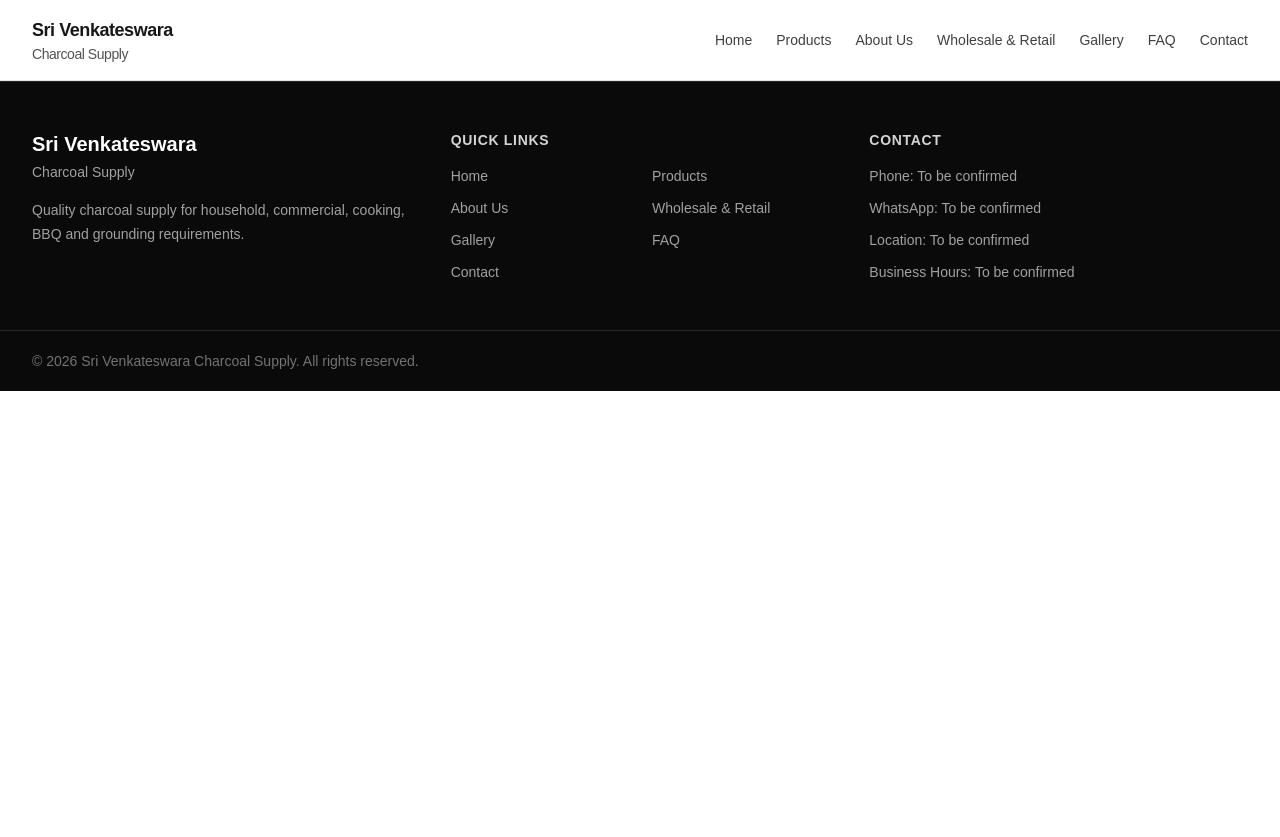
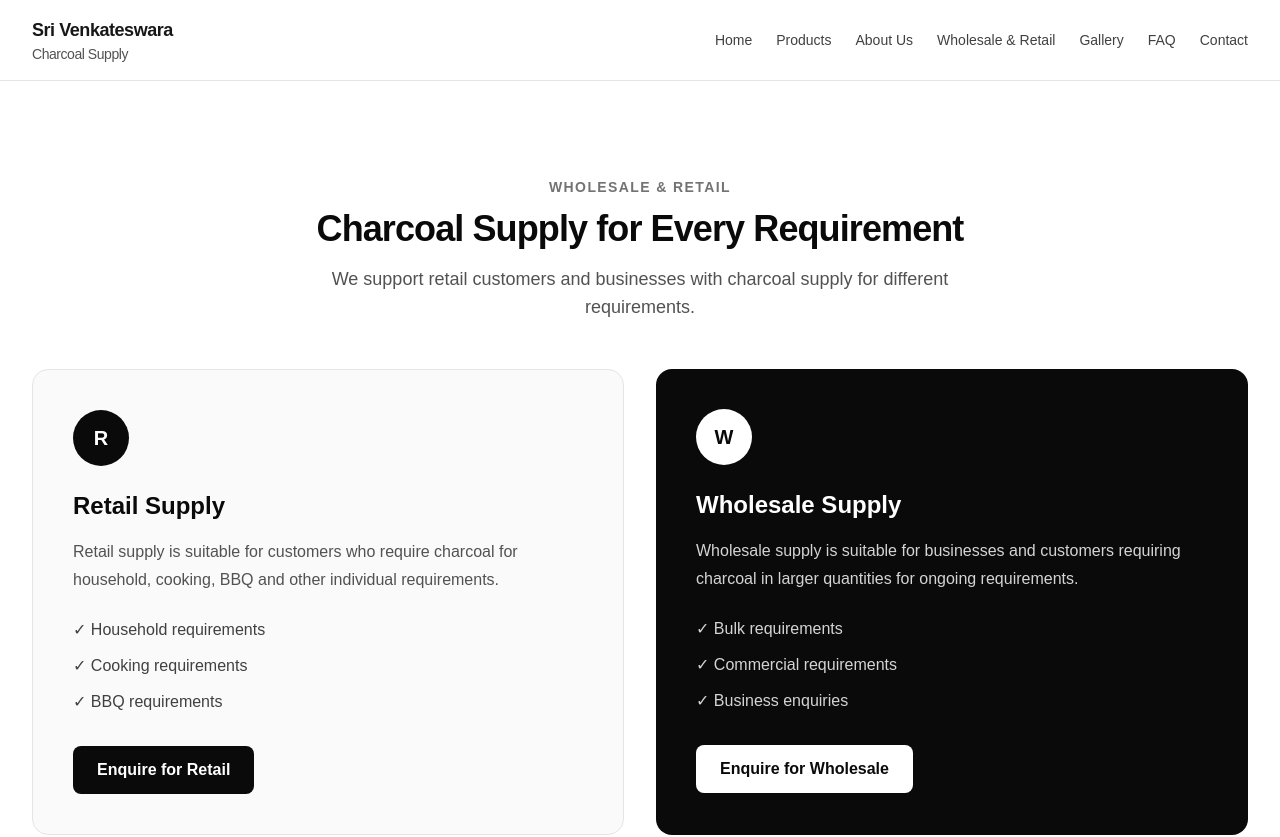
Before and after one commit to Narendra-Git1/sri-venkateswara-charcoal-supply, a React (Vite) app: page /wholesale-retail in a window 1280 px wide. Shown: the top 837 px of the page. Before the commit the page ends 800 px from the top, so only its background shows below. Built offline with nearby package versions, Linux system fonts and the light colour scheme.

Commit message:
feat: complete sprint 4 business pages

```diff
--- a/src/components/layout/Navbar.jsx
+++ b/src/components/layout/Navbar.jsx
@@ -2,12 +2,12 @@
 
 const navItems = [
   { label: "Home", href: "/" },
-  { label: "Products", href: "#products" },
-  { label: "About Us", href: "#about" },
-  { label: "Wholesale & Retail", href: "#wholesale" },
-  { label: "Gallery", href: "#gallery" },
-  { label: "FAQ", href: "#faq" },
-  { label: "Contact", href: "#contact" },
+  { label: "Products", href: "/products" },
+  { label: "About Us", href: "/about" },
+  { label: "Wholesale & Retail", href: "/wholesale-retail" },
+  { label: "Gallery", href: "/gallery" },
+  { label: "FAQ", href: "/faq" },
+  { label: "Contact", href: "/contact" },
 ]
 
 function Navbar() {
--- a/src/pages/About/About.jsx
+++ b/src/pages/About/About.jsx
@@ -2,8 +2,10 @@
 
 function About() {
   return (
-    <section id="about" className="bg-white py-20 sm:py-24">
+    <main>
+      <section className="bg-white py-20 sm:py-24">
         <div className="mx-auto max-w-5xl px-4 sm:px-6 lg:px-8">
+
           <SectionHeading
             eyebrow="ABOUT US"
             title="Reliable Charcoal Supply"
@@ -12,30 +14,34 @@
           />
 
           <div className="mt-12 grid gap-8 md:grid-cols-2">
+
             <div className="rounded-2xl border border-neutral-200 bg-neutral-50 p-8">
-            <h3 className="text-2xl font-bold text-neutral-950">
+              <h2 className="text-2xl font-bold text-neutral-950">
                 Quality Products
-            </h3>
+              </h2>
 
               <p className="mt-4 leading-7 text-neutral-600">
-              We focus on supplying suitable charcoal products for different
-              customer and business requirements.
+                We focus on supplying suitable charcoal products for
+                different customer and business requirements.
               </p>
             </div>
 
-          <div className="rounded-2xl border border-neutral-200 bg-neutral-950 p-8 text-white">
-            <h3 className="text-2xl font-bold">
+            <div className="rounded-2xl bg-neutral-950 p-8 text-white">
+              <h2 className="text-2xl font-bold">
                 Reliable Supply
-            </h3>
+              </h2>
 
               <p className="mt-4 leading-7 text-neutral-300">
-              Our goal is to provide dependable charcoal supply for both
-              retail customers and businesses requiring larger quantities.
+                Our goal is to provide dependable charcoal supply for
+                both retail customers and businesses requiring larger
+                quantities.
               </p>
             </div>
+
           </div>
         </div>
       </section>
+    </main>
   )
 }
 
--- /dev/null
+++ b/src/pages/FAQ/FAQ.jsx
@@ -0,0 +1,71 @@
+import SectionHeading from "../../components/common/SectionHeading"
+
+const faqs = [
+  {
+    question: "What types of charcoal do you supply?",
+    answer:
+      "We supply charcoal for iron heating, electrical grounding, tandoor cooking, BBQ and other requirements.",
+  },
+  {
+    question: "Do you provide wholesale quantities?",
+    answer:
+      "Yes. We support bulk and commercial requirements. Customers can enquire with their quantity and requirement.",
+  },
+  {
+    question: "Can I purchase charcoal for household use?",
+    answer:
+      "Yes. Retail supply is available for household, cooking and BBQ requirements.",
+  },
+  {
+    question: "How can I enquire about a product?",
+    answer:
+      "You can contact us through the enquiry options provided on the website.",
+  },
+  {
+    question: "Do you provide delivery?",
+    answer:
+      "Delivery availability and service areas can be confirmed directly with us based on the requirement.",
+  },
+]
+
+function FAQ() {
+  return (
+    <main>
+      <section className="bg-white py-20 sm:py-24">
+        <div className="mx-auto max-w-4xl px-4 sm:px-6 lg:px-8">
+
+          <SectionHeading
+            eyebrow="FAQ"
+            title="Frequently Asked Questions"
+            description="Find answers to common questions about our charcoal products and supply."
+            align="center"
+          />
+
+          <div className="mt-12 space-y-4">
+            {faqs.map((faq) => (
+              <details
+                key={faq.question}
+                className="group rounded-2xl border border-neutral-200 bg-white p-6 shadow-sm"
+              >
+                <summary className="cursor-pointer list-none pr-8 text-lg font-bold text-neutral-950">
+                  {faq.question}
+
+                  <span className="float-right text-2xl transition-transform group-open:rotate-45">
+                    +
+                  </span>
+                </summary>
+
+                <p className="mt-4 leading-7 text-neutral-600">
+                  {faq.answer}
+                </p>
+              </details>
+            ))}
+          </div>
+
+        </div>
+      </section>
+    </main>
+  )
+}
+
+export default FAQ
--- /dev/null
+++ b/src/pages/Gallery/Gallery.jsx
@@ -0,0 +1,68 @@
+import SectionHeading from "../../components/common/SectionHeading"
+
+const galleryImages = [
+  {
+    id: "iron-charcoal",
+    name: "Iron Charcoal",
+    image: "/images/iron-charcoal.jpg",
+  },
+  {
+    id: "grounding-charcoal",
+    name: "Grounding Charcoal",
+    image: "/images/grounding-charcoal.jpg",
+  },
+  {
+    id: "tandoor-charcoal",
+    name: "Tandoor Charcoal",
+    image: "/images/tandoor-charcoal.jpg",
+  },
+  {
+    id: "bbq-charcoal",
+    name: "BBQ Charcoal",
+    image: "/images/bbq-charcoal.jpg",
+  },
+]
+
+function Gallery() {
+  return (
+    <main>
+      <section className="bg-white py-20 sm:py-24">
+        <div className="mx-auto max-w-7xl px-4 sm:px-6 lg:px-8">
+
+          <SectionHeading
+            eyebrow="GALLERY"
+            title="Our Charcoal Products"
+            description="Explore our charcoal products and applications."
+            align="center"
+          />
+
+          <div className="mt-12 grid gap-6 sm:grid-cols-2 lg:grid-cols-4">
+            {galleryImages.map((item) => (
+              <div
+                key={item.id}
+                className="group overflow-hidden rounded-2xl border border-neutral-200 bg-white shadow-sm"
+              >
+                <div className="overflow-hidden">
+                  <img
+                    src={item.image}
+                    alt={item.name}
+                    className="h-72 w-full object-cover transition duration-500 group-hover:scale-105"
+                  />
+                </div>
+
+                <div className="p-5">
+                  <h2 className="text-xl font-bold text-neutral-950">
+                    {item.name}
+                  </h2>
+                </div>
+              </div>
+            ))}
+          </div>
+
+        </div>
+      </section>
+    </main>
+  )
+}
+
+export default Gallery
--- /dev/null
+++ b/src/pages/WholesaleRetail/WholesaleRetail.jsx
@@ -0,0 +1,85 @@
+import SectionHeading from "../../components/common/SectionHeading"
+
+function WholesaleRetail() {
+  return (
+    <main>
+      <section className="bg-white py-20 sm:py-24">
+        <div className="mx-auto max-w-7xl px-4 sm:px-6 lg:px-8">
+
+          <SectionHeading
+            eyebrow="WHOLESALE & RETAIL"
+            title="Charcoal Supply for Every Requirement"
+            description="We support retail customers and businesses with charcoal supply for different requirements."
+            align="center"
+          />
+
+          <div className="mt-12 grid gap-8 lg:grid-cols-2">
+
+            {/* Retail */}
+            <div className="rounded-2xl border border-neutral-200 bg-neutral-50 p-8 sm:p-10">
+              <div className="flex h-14 w-14 items-center justify-center rounded-full bg-neutral-950 text-xl font-bold text-white">
+                R
+              </div>
+
+              <h2 className="mt-6 text-2xl font-bold text-neutral-950">
+                Retail Supply
+              </h2>
+
+              <p className="mt-4 leading-7 text-neutral-600">
+                Retail supply is suitable for customers who require
+                charcoal for household, cooking, BBQ and other
+                individual requirements.
+              </p>
+
+              <ul className="mt-6 space-y-3 text-neutral-700">
+                <li>✓ Household requirements</li>
+                <li>✓ Cooking requirements</li>
+                <li>✓ BBQ requirements</li>
+              </ul>
+
+              <a
+                href="/#contact"
+                className="mt-8 inline-flex rounded-lg bg-neutral-950 px-6 py-3 font-semibold text-white transition hover:bg-neutral-800"
+              >
+                Enquire for Retail
+              </a>
+            </div>
+
+            {/* Wholesale */}
+            <div className="rounded-2xl bg-neutral-950 p-8 text-white sm:p-10">
+              <div className="flex h-14 w-14 items-center justify-center rounded-full bg-white text-xl font-bold text-neutral-950">
+                W
+              </div>
+
+              <h2 className="mt-6 text-2xl font-bold">
+                Wholesale Supply
+              </h2>
+
+              <p className="mt-4 leading-7 text-neutral-300">
+                Wholesale supply is suitable for businesses and
+                customers requiring charcoal in larger quantities
+                for ongoing requirements.
+              </p>
+
+              <ul className="mt-6 space-y-3 text-neutral-300">
+                <li>✓ Bulk requirements</li>
+                <li>✓ Commercial requirements</li>
+                <li>✓ Business enquiries</li>
+              </ul>
+
+              <a
+                href="/#contact"
+                className="mt-8 inline-flex rounded-lg bg-white px-6 py-3 font-semibold text-neutral-950 transition hover:bg-neutral-200"
+              >
+                Enquire for Wholesale
+              </a>
+            </div>
+
+          </div>
+        </div>
+      </section>
+    </main>
+  )
+}
+
+export default WholesaleRetail
--- a/src/routes/AppRoutes.jsx
+++ b/src/routes/AppRoutes.jsx
@@ -3,6 +3,10 @@
 import Home from "../pages/Home/Home"
 import Products from "../pages/Products/Products"
 import ProductDetails from "../pages/ProductDetails/ProductDetails"
+import About from "../pages/About/About"
+import WholesaleRetail from "../pages/WholesaleRetail/WholesaleRetail"
+import Gallery from "../pages/Gallery/Gallery"
+import FAQ from "../pages/FAQ/FAQ"
 
 function AppRoutes() {
   return (
@@ -13,7 +17,15 @@
         path="/products/:productId"
         element={<ProductDetails />}
       />
+      <Route path="/about" element={<About />} />
+      <Route
+  path="/wholesale-retail"
+  element={<WholesaleRetail />}
+/>
+<Route path="/gallery" element={<Gallery />} />
+<Route path="/faq" element={<FAQ />} />
     </Routes>
+
   )
 }
 
```
Lines whose indentation alone changed are shown as unchanged.
